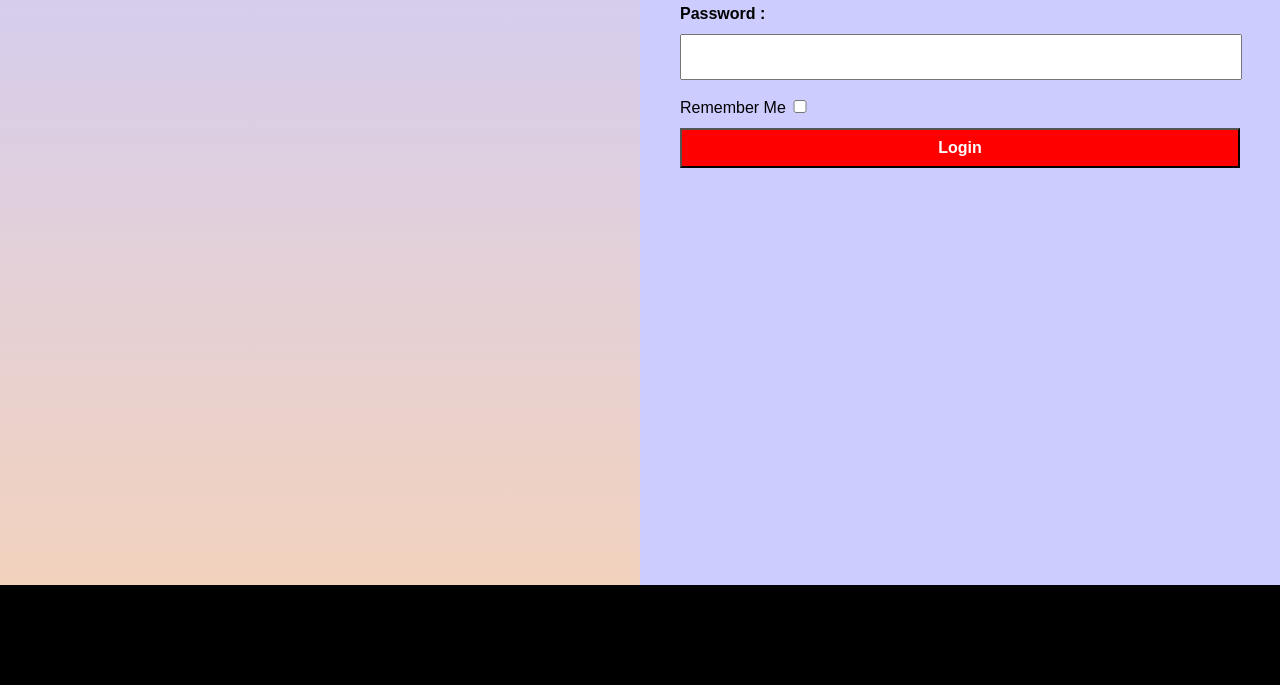
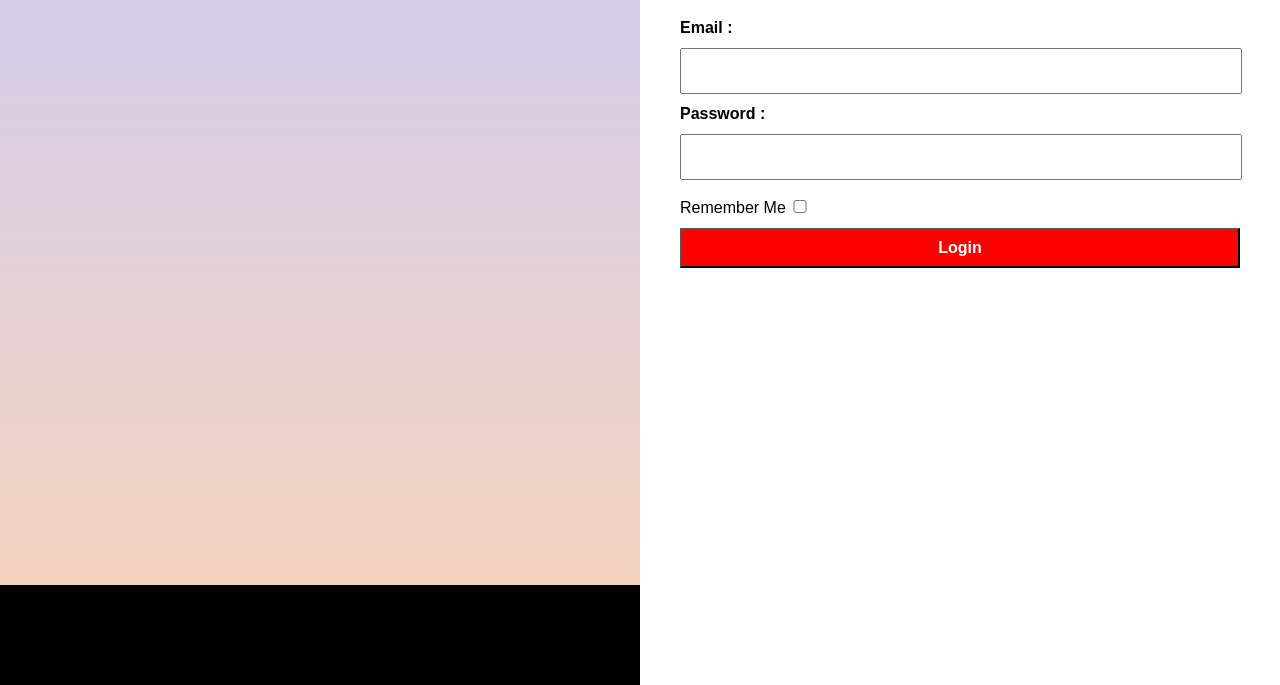
Before and after one commit to abisheksde/Mashup-Stack-Test, a plain HTML site: page 2. CSS/Login/login.html in a window 1280 px wide. Shown: the part 215-900 px from the top of the page. Before the commit the page ends 800 px from the top, so only its background shows below. Drawn offline with Linux system fonts and the light colour scheme.

Commit message:
Completed

```diff
--- a/2. CSS/Login/login.css
+++ b/2. CSS/Login/login.css
@@ -14,10 +14,11 @@ body{
     float: left;
 }
 .loginbox{
+    margin-top: 100px;
     float: left;
     width: 50%;
     height: 100vh;
-    background-color: #ccf;
+    background-color: #fff;
 }
 .bold{
     font-weight: bold;
```
